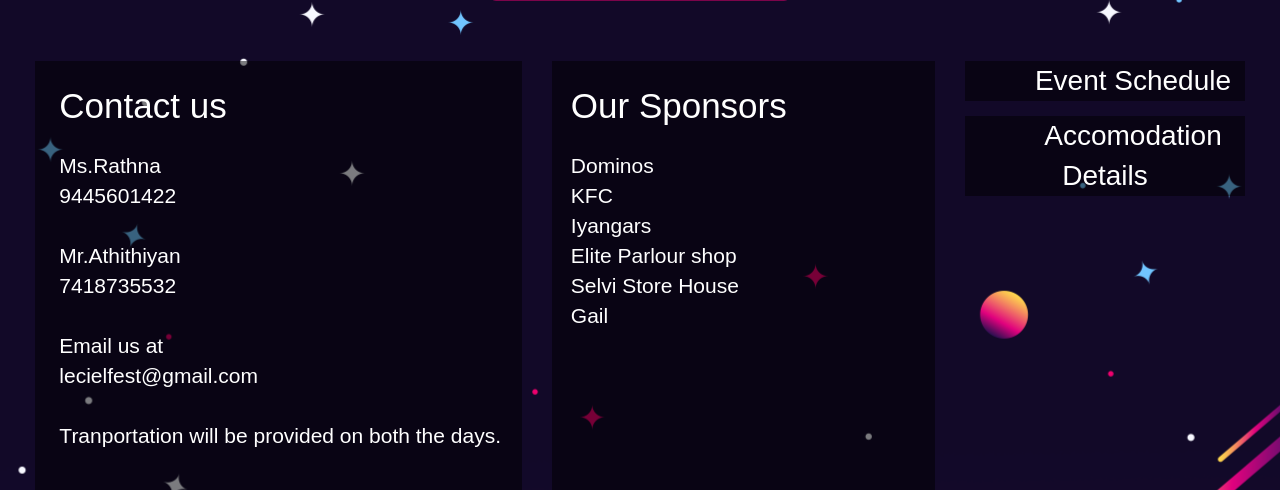
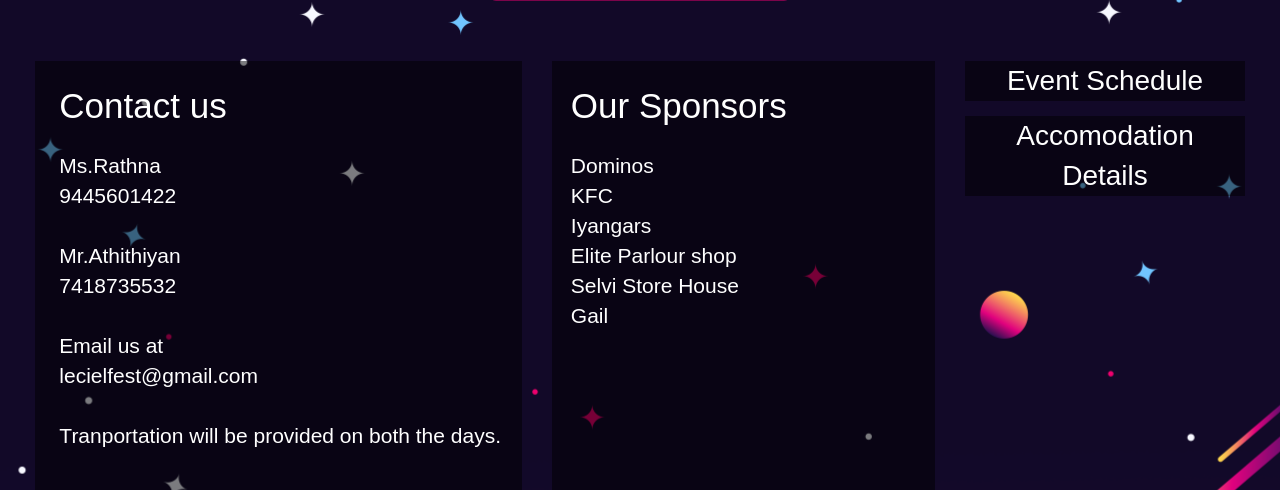
Before and after one commit to notTheRealSanta/LecielFest, a PHP site: page / in a window 1280 px wide. Shown: the part 1816-2306 px from the top of the page. Run offline with PHP 8.4, Linux system fonts and the light colour scheme; some libraries are stand-ins or nearby versions; some web fonts are replaced.

Commit message:
Update content.css

```diff
--- a/css/content.css
+++ b/css/content.css
@@ -423,7 +423,7 @@ body
      color: white;
      margin-top: 5%;
      color: white;
-     margin-left: 20% ;
+
 }
 
 @media ( max-width: 768px) {
```
